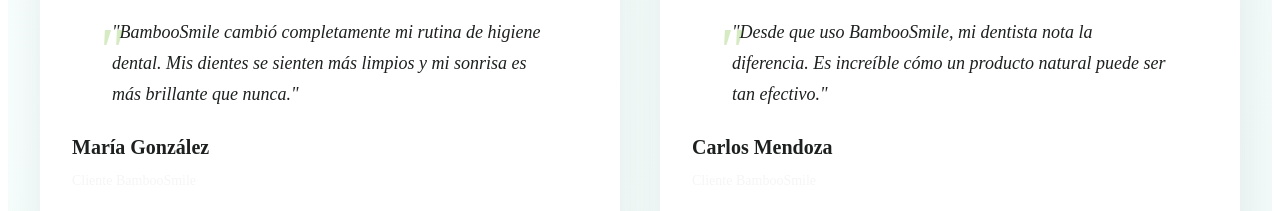
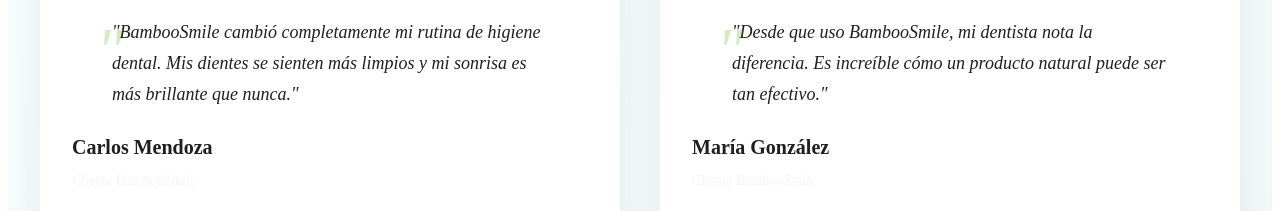
Before and after one commit to yeyodev1/bambooSmile-frontend, a Vue app: page / in a window 1280 px wide. Shown: the part 4000-4211 px from the top of the page. Built offline with nearby package versions, Linux system fonts and the light colour scheme.

Commit message:
fix(TestimonialsSection): swap testimonial names to correct order

```diff
--- a/src/views/HomeView/TestimonialsSection.vue
+++ b/src/views/HomeView/TestimonialsSection.vue
@@ -7,14 +7,14 @@
 const testimonials = ref([
   {
     id: 1,
-    name: 'María González',
+    name: 'Carlos Mendoza',
     image: persona1Image,
     quote: '"BambooSmile cambió completamente mi rutina de higiene dental. Mis dientes se sienten más limpios y mi sonrisa es más brillante que nunca."',
     videoUrl: 'https://www.youtube.com/watch?v=_Jk38-QH8_8&list=PLggk7H-KGC_zBvXXMDM1crF5g9sBJ1rIt&index=3'
   },
   {
     id: 2,
-    name: 'Carlos Mendoza',
+    name: 'María González',
     image: persona2Image,
     quote: '"Desde que uso BambooSmile, mi dentista nota la diferencia. Es increíble cómo un producto natural puede ser tan efectivo."',
     videoUrl: 'https://www.youtube.com/watch?v=LrvhRLCKbBc&list=PLggk7H-KGC_wfGoOgSpqC-4-xknXH0NH9'
```
